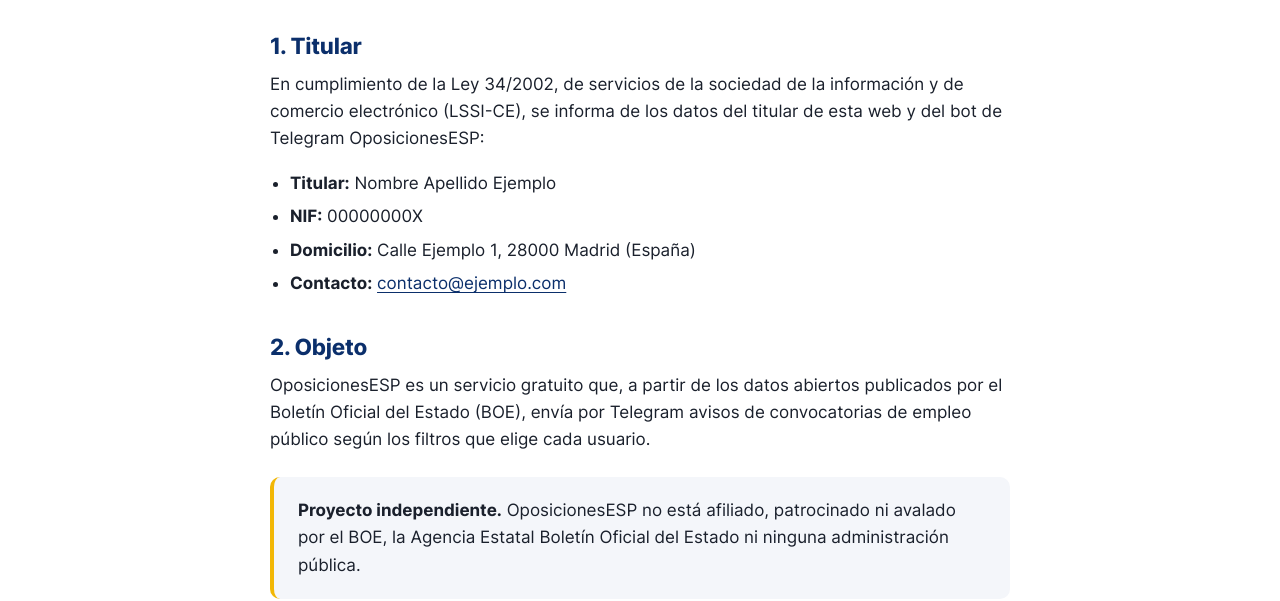
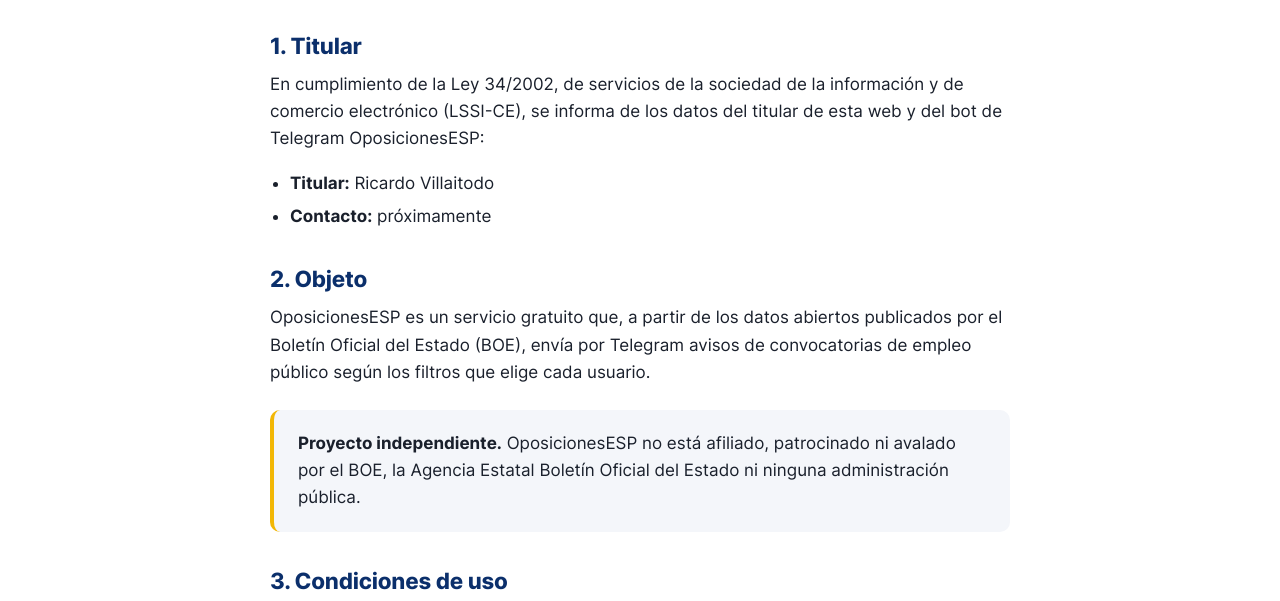
Before and after one commit to Riichi7/oposicionesesp-web, a plain HTML site: page aviso-legal.html in a window 1280 px wide. Shown: the part 210-811 px from the top of the page. Drawn offline with Linux system fonts and the light colour scheme.

Commit message:
Configura bot real y responsable; canal y correo desactivables
- BOT_USERNAME=OposicionesESPbot: todos los enlaces van a https://t.me/OposicionesESPbot.
- Responsable/titular en privacidad y aviso legal: Ricardo Villaitodo.
- Canal y correo aún no existen: con CANAL_USERNAME o EMAIL_CONTACTO vacíos
  se oculta el canal y el contacto aparece como «próximamente». Se activan
  rellenando el valor en config.js (atributos data-if / data-unless).
- NIF y domicilio vacíos: sus líneas no se muestran.
- Eliminados los valores de ejemplo de config.js, HTML y README.

Co-Authored-By: Claude Opus 5.5 <noreply@anthropic.com>

```diff
--- a/aviso-legal.html
+++ b/aviso-legal.html
@@ -35,7 +35,7 @@
         <img src="img/logo.svg" alt="" width="36" height="36">
         <span>Oposiciones<b>ESP</b></span>
       </a>
-      <a class="btn btn--primary header-cta" data-link="bot" href="https://t.me/OposicionesESP_bot">Abrir<span class="hide-xs">&nbsp;en Telegram</span><span class="sr-only show-xs"> el bot en Telegram</span></a>
+      <a class="btn btn--primary header-cta" data-link="bot" href="https://t.me/OposicionesESPbot">Abrir<span class="hide-xs">&nbsp;en Telegram</span><span class="sr-only show-xs"> el bot en Telegram</span></a>
     </div>
   </header>
 
@@ -47,10 +47,10 @@
       <h2>1. Titular</h2>
       <p>En cumplimiento de la Ley 34/2002, de servicios de la sociedad de la información y de comercio electrónico (LSSI-CE), se informa de los datos del titular de esta web y del bot de Telegram OposicionesESP:</p>
       <ul>
-        <li><strong>Titular:</strong> <span data-config="NOMBRE_RESPONSABLE">Nombre Apellido Ejemplo</span></li>
-        <li><strong>NIF:</strong> <span data-config="NIF_RESPONSABLE">00000000X</span></li>
-        <li><strong>Domicilio:</strong> <span data-config="DOMICILIO_RESPONSABLE">Calle Ejemplo 1, 28000 Madrid (España)</span></li>
-        <li><strong>Contacto:</strong> <a data-link="email" href="mailto:contacto@ejemplo.com"><span data-config="EMAIL_CONTACTO">contacto@ejemplo.com</span></a></li>
+        <li><strong>Titular:</strong> <span data-config="NOMBRE_RESPONSABLE">Ricardo Villaitodo</span></li>
+        <li data-if="NIF_RESPONSABLE" hidden><strong>NIF:</strong> <span data-config="NIF_RESPONSABLE"></span></li>
+        <li data-if="DOMICILIO_RESPONSABLE" hidden><strong>Domicilio:</strong> <span data-config="DOMICILIO_RESPONSABLE"></span></li>
+        <li><strong>Contacto:</strong> <a data-if="EMAIL_CONTACTO" hidden data-link="email" href="#"><span data-config="EMAIL_CONTACTO"></span></a><span data-unless="EMAIL_CONTACTO">próximamente</span></li>
       </ul>
 
       <h2>2. Objeto</h2>
@@ -93,7 +93,8 @@
         <li><a href="./">Inicio</a></li>
         <li><a href="privacidad.html">Privacidad</a></li>
         <li><a href="aviso-legal.html" aria-current="page">Aviso legal</a></li>
-        <li><a data-link="email" href="mailto:contacto@ejemplo.com">Contacto</a></li>
+        <li data-if="EMAIL_CONTACTO" hidden><a data-link="email" href="#">Contacto</a></li>
+        <li data-unless="EMAIL_CONTACTO">Contacto: próximamente</li>
       </ul>
       <p class="footer__bottom">© <span data-year>2026</span> OposicionesESP</p>
     </div>
--- a/config.js
+++ b/config.js
@@ -4,30 +4,40 @@
  * ============================================================
  *  Todas las páginas leen de aquí los enlaces al bot, al canal
  *  y los datos de contacto. Ver README.md para más detalles.
+ *
+ *  Un valor vacío ("") desactiva lo que depende de él:
+ *   - CANAL_USERNAME vacío → se ocultan la sección y los enlaces al canal.
+ *   - EMAIL_CONTACTO vacío → el contacto aparece como «próximamente».
+ *   - NIF / DOMICILIO vacíos → no se muestra esa línea.
+ *  Para activarlos basta con rellenar el valor.
  */
 window.OPOSICIONES_CONFIG = {
   // Nombre de usuario del bot, sin la @ (https://t.me/BOT_USERNAME)
-  BOT_USERNAME: "OposicionesESP_bot",
+  BOT_USERNAME: "OposicionesESPbot",
 
   // Nombre de usuario del canal de Telegram, sin la @ (https://t.me/CANAL_USERNAME)
-  CANAL_USERNAME: "OposicionesESP",
+  // Vacío = canal oculto.
+  CANAL_USERNAME: "",
 
   // Correo de contacto (privacidad, aviso legal, bajas...)
-  EMAIL_CONTACTO: "contacto@ejemplo.com",
+  // Vacío = «próximamente».
+  EMAIL_CONTACTO: "",
 
   // Titular / responsable que aparece en privacidad y aviso legal
-  NOMBRE_RESPONSABLE: "Nombre Apellido Ejemplo",
-  NIF_RESPONSABLE: "00000000X",
-  DOMICILIO_RESPONSABLE: "Calle Ejemplo 1, 28000 Madrid (España)"
+  NOMBRE_RESPONSABLE: "Ricardo Villaitodo",
+  NIF_RESPONSABLE: "",
+  DOMICILIO_RESPONSABLE: ""
 };
 
 /* ---------- No hace falta tocar nada a partir de aquí ---------- */
 (function () {
   var c = window.OPOSICIONES_CONFIG;
+  function has(key) { return c[key] != null && String(c[key]).trim() !== ""; }
+
   var urls = {
-    bot: "https://t.me/" + c.BOT_USERNAME,
-    canal: "https://t.me/" + c.CANAL_USERNAME,
-    email: "mailto:" + c.EMAIL_CONTACTO
+    bot: has("BOT_USERNAME") ? "https://t.me/" + c.BOT_USERNAME : null,
+    canal: has("CANAL_USERNAME") ? "https://t.me/" + c.CANAL_USERNAME : null,
+    email: has("EMAIL_CONTACTO") ? "mailto:" + c.EMAIL_CONTACTO : null
   };
 
   function apply() {
@@ -39,11 +49,16 @@ window.OPOSICIONES_CONFIG = {
     // Textos: <span data-config="EMAIL_CONTACTO">
     document.querySelectorAll("[data-config]").forEach(function (el) {
       var key = el.getAttribute("data-config");
-      if (key === "BOT_USERNAME" || key === "CANAL_USERNAME") {
-        el.textContent = "@" + c[key];
-      } else if (c[key] != null) {
-        el.textContent = c[key];
-      }
+      if (!has(key)) return;
+      el.textContent = (key === "BOT_USERNAME" || key === "CANAL_USERNAME") ? "@" + c[key] : c[key];
+    });
+    // Mostrar solo si el valor está configurado: <li data-if="EMAIL_CONTACTO" hidden>
+    document.querySelectorAll("[data-if]").forEach(function (el) {
+      el.hidden = !has(el.getAttribute("data-if"));
+    });
+    // Mostrar solo si el valor está vacío: <span data-unless="EMAIL_CONTACTO">próximamente</span>
+    document.querySelectorAll("[data-unless]").forEach(function (el) {
+      el.hidden = has(el.getAttribute("data-unless"));
     });
     // Año actual en el pie
     document.querySelectorAll("[data-year]").forEach(function (el) {
--- a/css/styles.css
+++ b/css/styles.css
@@ -61,6 +61,9 @@ p { margin: 0 0 1em; }
   padding: .6rem 1rem; border-radius: var(--radio-sm); font-weight: 700;
 }
 .skip-link:focus { top: 1rem; }
+
+/* Elementos desactivados desde config.js (data-if / data-unless) */
+[hidden] { display: none !important; }
 
 .sr-only {
   position: absolute; width: 1px; height: 1px; padding: 0; margin: -1px;
```
Also changed, not shown: 404.html (+4 -3 lines), index.html (+13 -11 lines), privacidad.html (+10 -8 lines), README.md.
